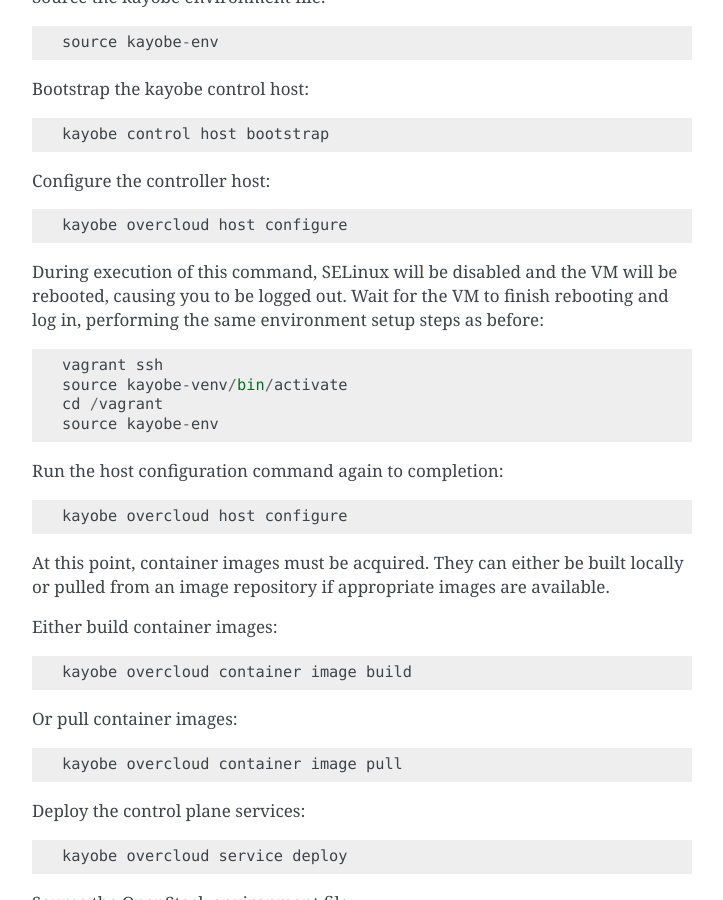
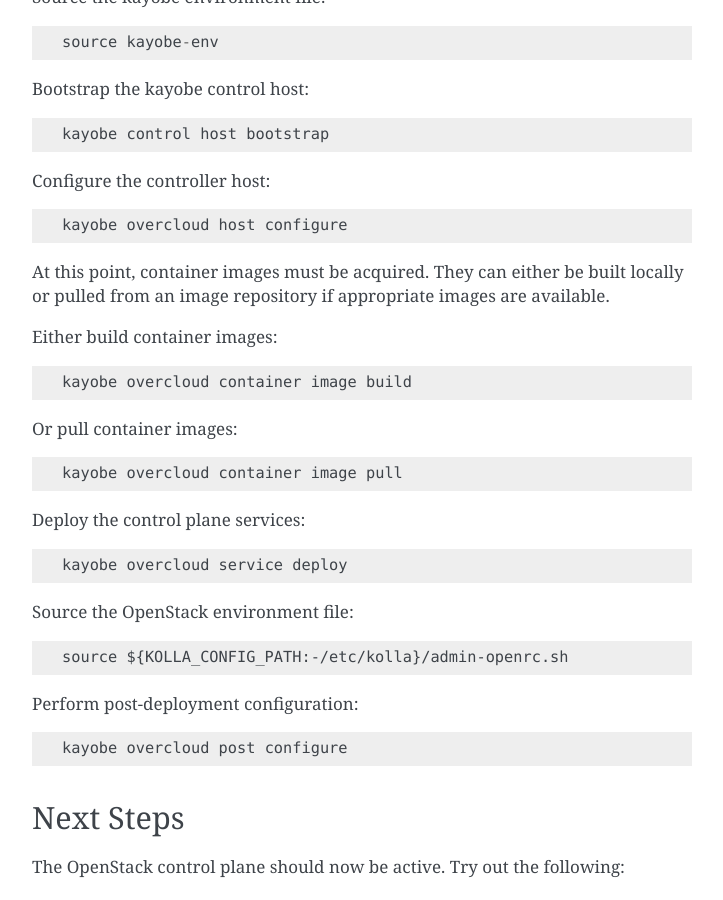
Before and after one commit to openstack/kayobe, a Sphinx documentation site: the page built from doc/source/development.rst, in a window 1280 px wide and 900 px high, scrolled down 1181 px. Shown: the whole window, without its empty margins (388-1111 px from the left). Built offline with Sphinx 7.4.7, drawn with Linux system fonts in a browser that asks for light colours.

Commit message:
Remove SELinux reboot from development docs

```diff
--- a/doc/source/development.rst
+++ b/doc/source/development.rst
@@ -62,19 +62,6 @@
 
     kayobe overcloud host configure
 
-During execution of this command, SELinux will be disabled and the VM will be
-rebooted, causing you to be logged out. Wait for the VM to finish rebooting and
-log in, performing the same environment setup steps as before::
-
-    vagrant ssh
-    source kayobe-venv/bin/activate
-    cd /vagrant
-    source kayobe-env
-
-Run the host configuration command again to completion::
-
-    kayobe overcloud host configure
-
 At this point, container images must be acquired. They can either be built
 locally or pulled from an image repository if appropriate images are available.
 
```
